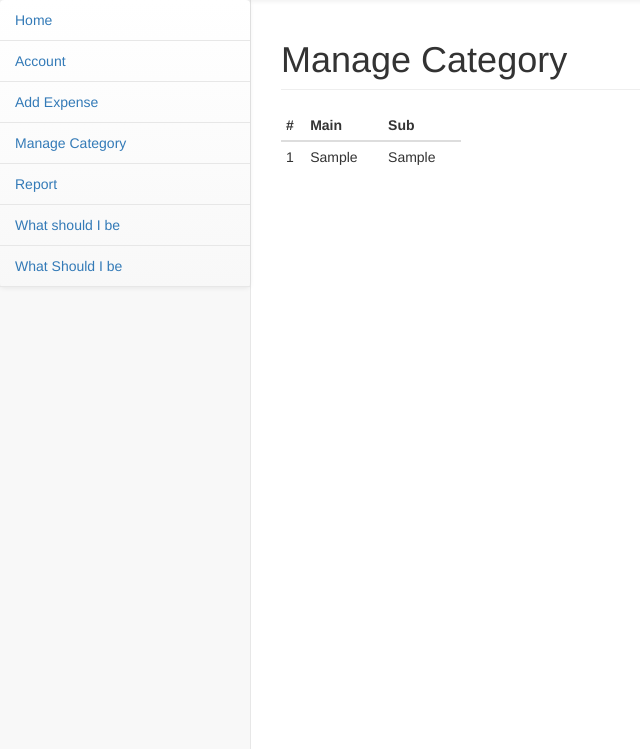
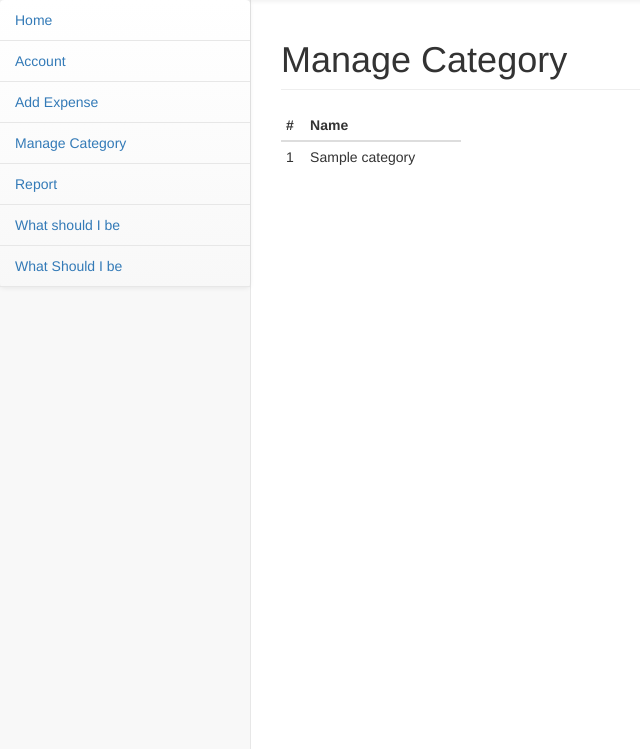
Before and after one commit to zuerst/myExpense, a Django app: template myExpense/myExpense/templates/profile/manageCategory.html in a window 1280 px wide. Shown: the part 51-800 px from the top of the page, without its empty margins (0-640 px from the left). Run offline with Django 3.2, Linux system fonts and the light colour scheme; the template is opened without the code that fills it: most values are stand-ins (such as "Sample title", 1, 10 or a date in 2020); some libraries are stand-ins or nearby versions.

Commit message:
minor updates on category page

```diff
--- a/myExpense/myExpense/models.py
+++ b/myExpense/myExpense/models.py
@@ -46,7 +46,7 @@ class Transaction(models.Model):
     user = models.ForeignKey(User)
 
     class Meta:
-        ordering = ['date']
+        ordering = ['-date']
 
     def __unicode__(self):
         debugString = "Title: {0}, Description: {1}, Type: {2}, Amount: {3}, Date: {4}".format(self.title, self.description, self.transType, self.amount, self.date)
--- a/myExpense/myExpense/templates/profile/manageCategory.html
+++ b/myExpense/myExpense/templates/profile/manageCategory.html
@@ -9,16 +9,14 @@
                     <thead>
                     <tr>
                         <th>#</th>
-                        <th>Main</th>
-                        <th>Sub</th>
+                        <th>Name</th>
                     </tr>
                     </thead>
                     <tbody>
                     {% for c in categories %}
                     <tr>
                         <td>{{ c.catNum }}</td>
-                        <td>{{ c.mainCategory }}</td>
-                        <td>{{ c.subCategory }}</td>
+                        <td>{{ c.catName }}</td>
                     </tr>
                     {% endfor %}
                     </tbody>
```
